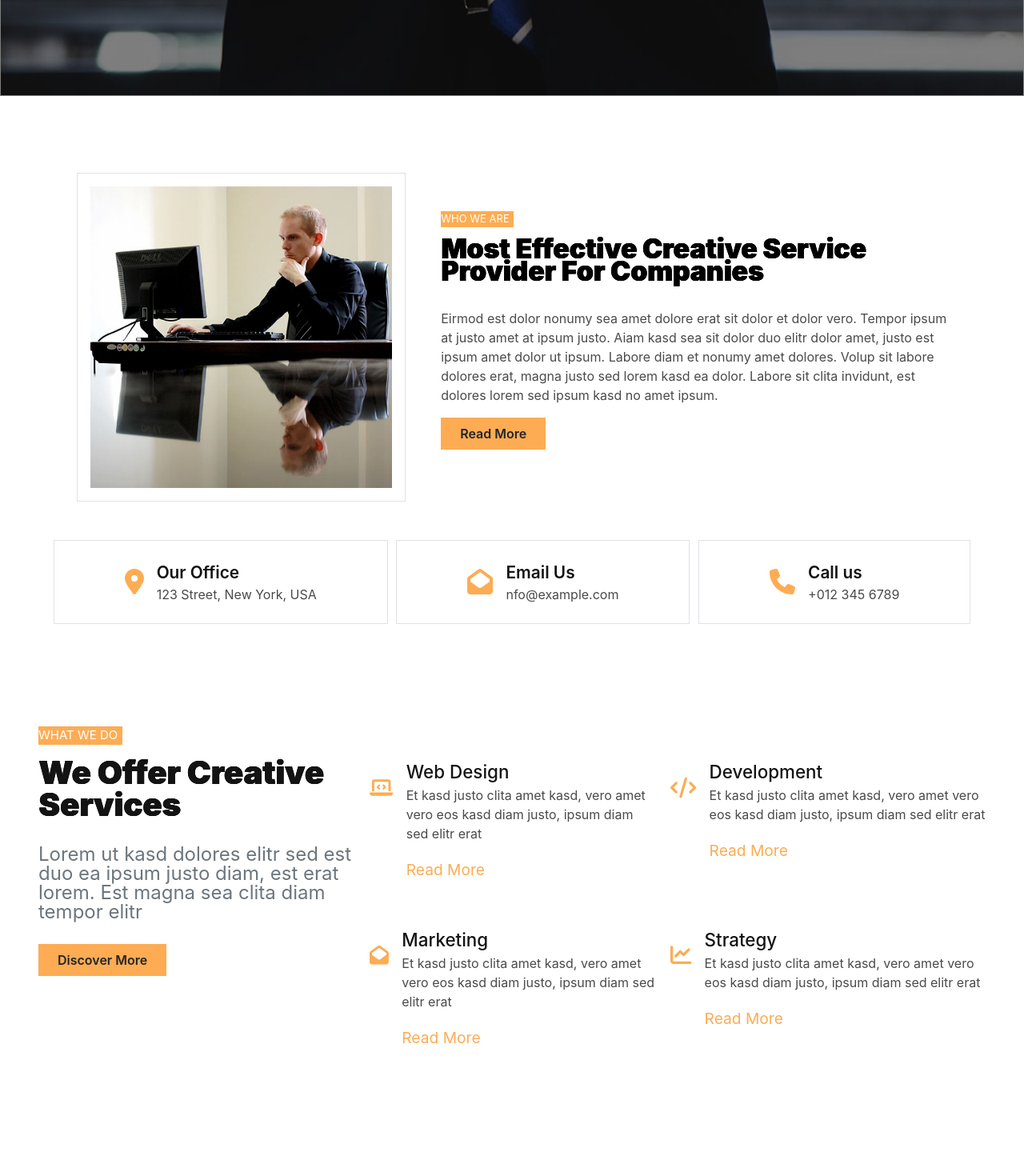
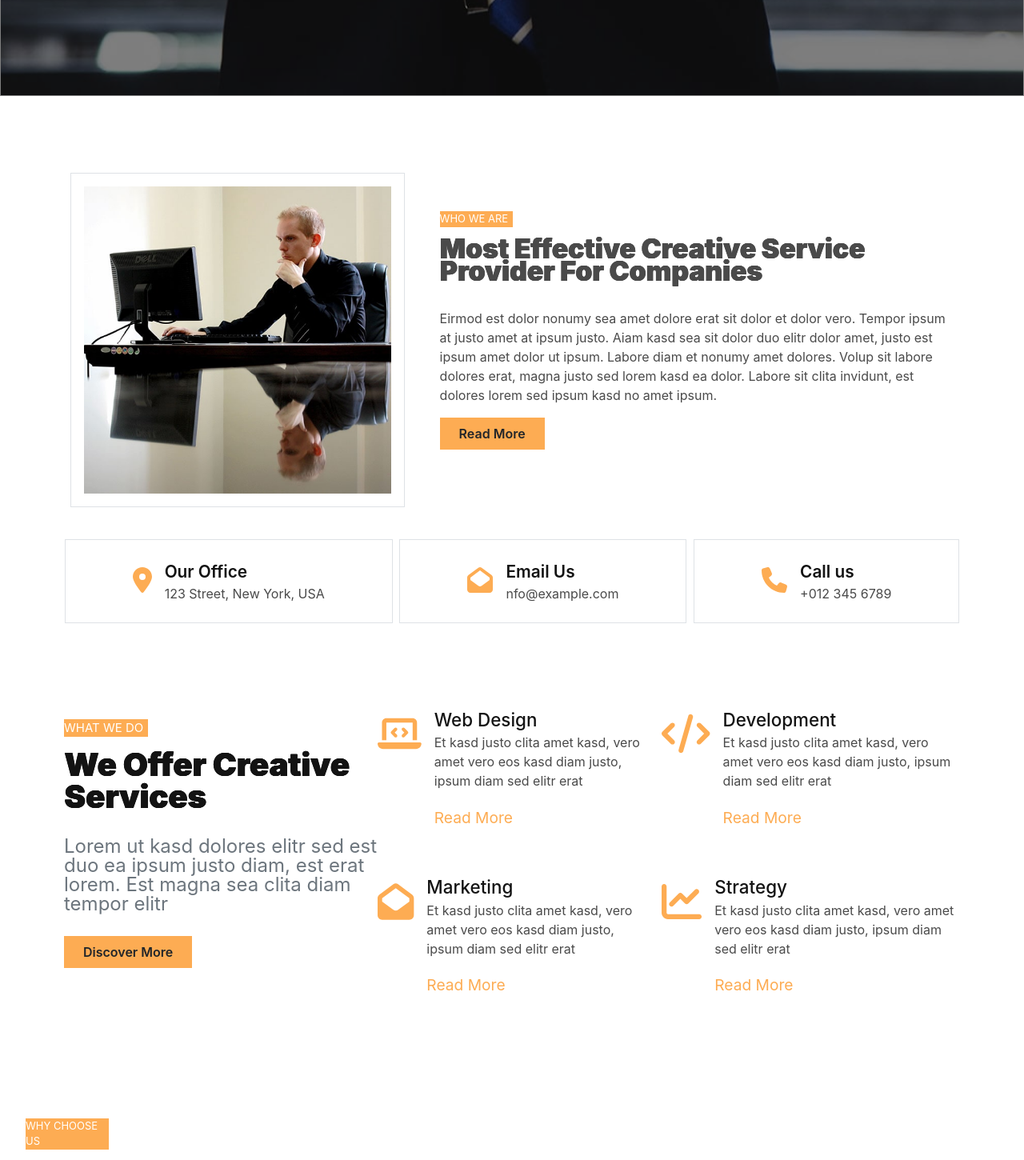
Before and after one commit to BLADEHEDA/Dotcom-Creative-Multipage-Page-App, a React (Create React App) app: page / in a window 1280 px wide. Shown: the part 680-2130 px from the top of the page at 80% size. Built offline with nearby package versions, Linux system fonts and the light colour scheme.

Commit message:
new changes done

```diff
--- a/src/Components/Home/Home.css
+++ b/src/Components/Home/Home.css
@@ -14,17 +14,6 @@
     33% {background-image: url('../images/carousel-2.jpg');}
     66% {background-image: url('../images/carousel-3.jpg');}
     100% {background-image: url('../images/carousel-1.jpg');}
-  }
-  /* darken the background image of a div  */
-  .mainbar-div::before{
-    content: "";
-    position: absolute;
-    display: block;
-    top: 0;
-    left: 0;
-    width: 100%;
-    height: 100%;
-    background-color: rgba(0,0,0,0.5);
   }
 
 .image-div{
@@ -106,17 +95,35 @@
 .main-title {
   text-shadow: 1.5px 0px, 1px 0px, 0px 0px;
  }
+ .Provider{
+  margin: 0em 1em 1.5em 1em;
+  color: #4A4A4A;
+  text-align: left;
+ }
+ .Services{
+  margin: 0em 2em 1.5em 2em;
+ }
+ .services-icons{
+  height: 8.5em;
+  margin-top: -3em;
+ }
+
+}
 @media only screen and (min-width:768px){
   .services-courses,.figures,.pricing-top,.blog-second {
     display: grid;
     grid-template-columns: auto auto;
     grid-gap: 1em;
   }
+  .mainbar-div{
+    border: solid 1px white;
+  }
+  .Provider{
+    margin: 0em 2em 1.5em 2em;
+   }
 }
-.mainbar-div{
-  border: solid 1px white;
-}
-}
+
+
 @media only screen and (min-width:1024px){
   .mainbar-div{
     background-position: center;
@@ -147,4 +154,27 @@
 .provide-div {
   border: dolid 1px black;
 }
+  /* darken the background image of a div  */
+  .mainbar-div::before{
+    content: "";
+    position: absolute;
+    display: block;
+    top: 0;
+    left: 0;
+    width: 100%;
+    height: 100%;
+    background-color: rgba(0,0,0,0.5);
+  }
+  .Provider{
+    margin: 0em 5em 1.5em 5em;
+    display: flex;
+   }
+   .Services{
+    margin: 0em 5em 1.5em 5em;
+    display: flex;
+   }
+   .services-icons{
+    height: 7em;
+    margin-top: -2em;
+   }
 }
--- a/src/Components/Home/Info.jsx
+++ b/src/Components/Home/Info.jsx
@@ -4,7 +4,7 @@ import { faMapMarkerAlt,faEnvelopeOpen,faPhone } from '@fortawesome/free-solid-s
 
 const InfoProp = (props) => {
     return (
-      <div className='InfoProp flex mb-[1em] px-[1.5em] py-[1.5em] md:px-[0.5em] lg:px-[5.5em] '>
+      <div className='InfoProp flex mb-[1em] px-[1.5em] py-[1.5em] md:px-[0.5em] lg:px-[5.25em] '>
         <div className="infoprop-left mt-[0.65em] mr-[1em]"> {props.icon}</div>
         <div className="infoprop-right">
             <p className="content-head text-[#131313] font-[600] text-[1.3em] ">{props.head }</p>
@@ -16,7 +16,7 @@ const InfoProp = (props) => {
 
 const Info = () => {
   return (
-    <div className='Info mx-[2em] mb-[3em] md:flex justify-evenly lg:mx-[3.5em] justify-between '>
+    <div className='Info mx-[2em] mb-[3em] md:flex justify-evenly lg:mx-[4.5em] justify-between '>
       <InfoProp head="Our Office" content="123 Street, New York, USA "
       icon={ <FontAwesomeIcon className='h-[2em] text-[#FDAC53] bg-[#fff] ' icon={faMapMarkerAlt}/>}
       />
--- a/src/Components/Home/Provider.jsx
+++ b/src/Components/Home/Provider.jsx
@@ -6,7 +6,7 @@ import "./Home.css"
 const Provider = () => {
   return (
       // <main className='Provider sm:mx-[2em] block mb-[2em] px-5 md:block lg:flex px-[3.5em]'></main>
-    <main className='Provider sm:mx-[2em] block mb-[2em] px-5 md:block lg:flex px-[3.5em]'>
+    <main className='Provider '>
       <section className="provide-div mr-0 lg:flex-[40%] mr-[1em]  ">
       <div className="image-div mt-[6em] p-[1em] mx-[0.5em] mb-[3em] lg:mb-[1em] ">
          <img src={about} alt="about-img" className="img-content" /> </div>
--- a/src/Components/Home/Services.jsx
+++ b/src/Components/Home/Services.jsx
@@ -20,8 +20,8 @@ const ServicesProp = (props) => {
 
 const Services = () => {
   return (
-    <main className='Services mx-[2em] mt-[7em] block lg:flex mx-[3em] '>
-      <section className="services-left lg:flex-[35%] ">
+    <main className='Services'>
+      <section className="services-left mt-0 lg:flex-[35%] mt-[3.5em] ">
         <p className="services-prehead bg-[#FDAC53] text-[#fff] text-[15px] w-[7em] mb-[1em] ">WHAT WE DO</p>
         <h1 className="services-head text-[1.7rem] mb-[0.75em] text-[#131313] font-[900] leading-7
         lg:text-[2.5em] leading-[1em] ">
@@ -31,22 +31,26 @@ const Services = () => {
           <div className="provider-btn"><Button style={{marginTop:"1em" }} name="Discover More"/>  </div>
         </section>
 
-     <section className="services-courses mt-[2.5em] lg:flex-[65%] ">
+     <section className="services-courses mt-[2.5em] lg:flex-[65%]   ">
      <ServicesProp head="Web Design"
      content="Et kasd justo clita amet kasd, vero amet vero eos kasd diam justo, ipsum diam sed elitr erat"
-      icon={ <FontAwesomeIcon className='h-[3.2em] text-[#FDAC53] bg-[#fff] ' icon={faLaptopCode}/>}
+      icon={ <FontAwesomeIcon className='services-icons
+       text-[#FDAC53] bg-[#fff] ' icon={faLaptopCode}/>}
       />
        <ServicesProp head="Development"
        content="Et kasd justo clita amet kasd, vero amet vero eos kasd diam justo, ipsum diam sed elitr erat"
-      icon={ <FontAwesomeIcon className='h-[3.2em]  text-[#FDAC53] bg-[#fff] ' icon={faCode}/>}
+      icon={ <FontAwesomeIcon className='services-icons
+        text-[#FDAC53] bg-[#fff] ' icon={faCode}/>}
       />
        <ServicesProp head="Marketing"
        content="Et kasd justo clita amet kasd, vero amet vero eos kasd diam justo, ipsum diam sed elitr erat"
-      icon={ <FontAwesomeIcon className='h-[3.2em]  text-[#FDAC53] bg-[#fff] ' icon={faEnvelopeOpen}/>}
+      icon={ <FontAwesomeIcon className='services-icons
+        text-[#FDAC53] bg-[#fff] ' icon={faEnvelopeOpen}/>}
       />
        <ServicesProp head="Strategy"
        content="Et kasd justo clita amet kasd, vero amet vero eos kasd diam justo, ipsum diam sed elitr erat"
-      icon={ <FontAwesomeIcon className='h-[3.2em]  text-[#FDAC53] bg-[#fff] ' icon={faChartLine}/>}
+      icon={ <FontAwesomeIcon className='services-icons
+       text-[#FDAC53] bg-[#fff] ' icon={faChartLine}/>}
       />
      </section>
 
```
